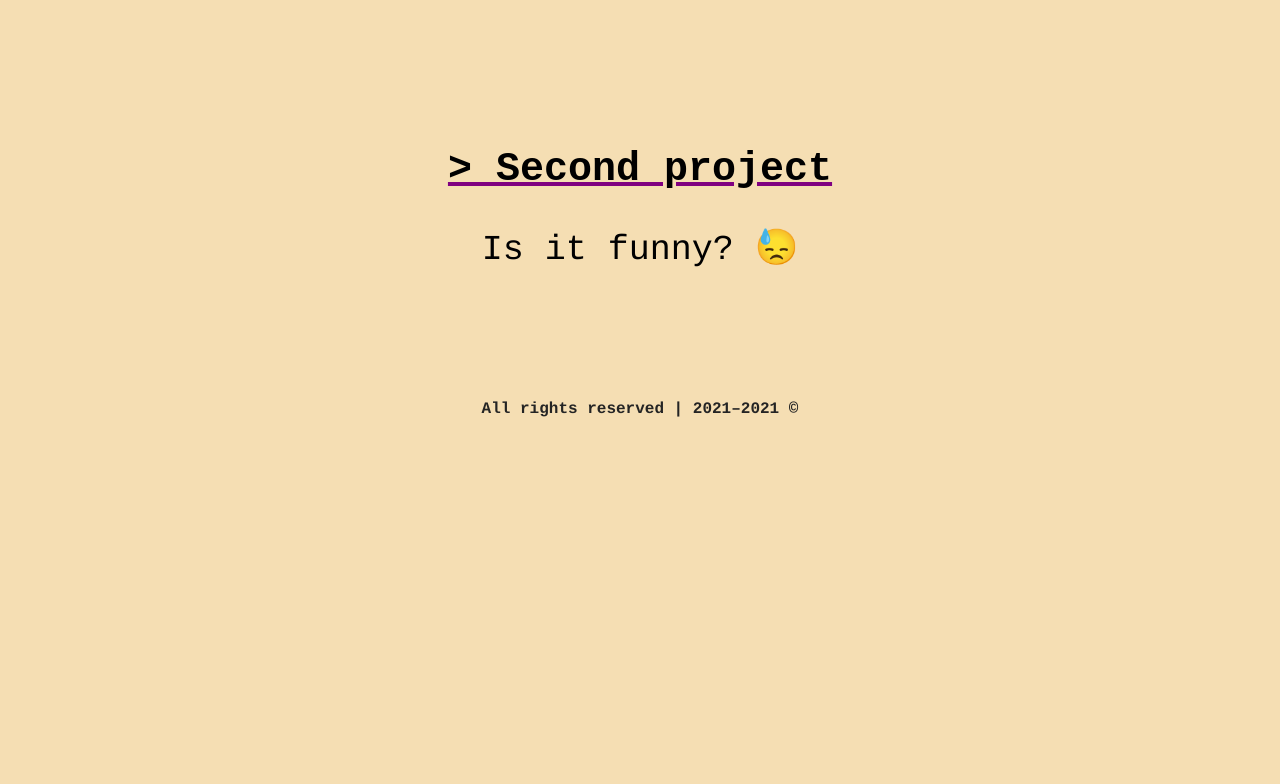
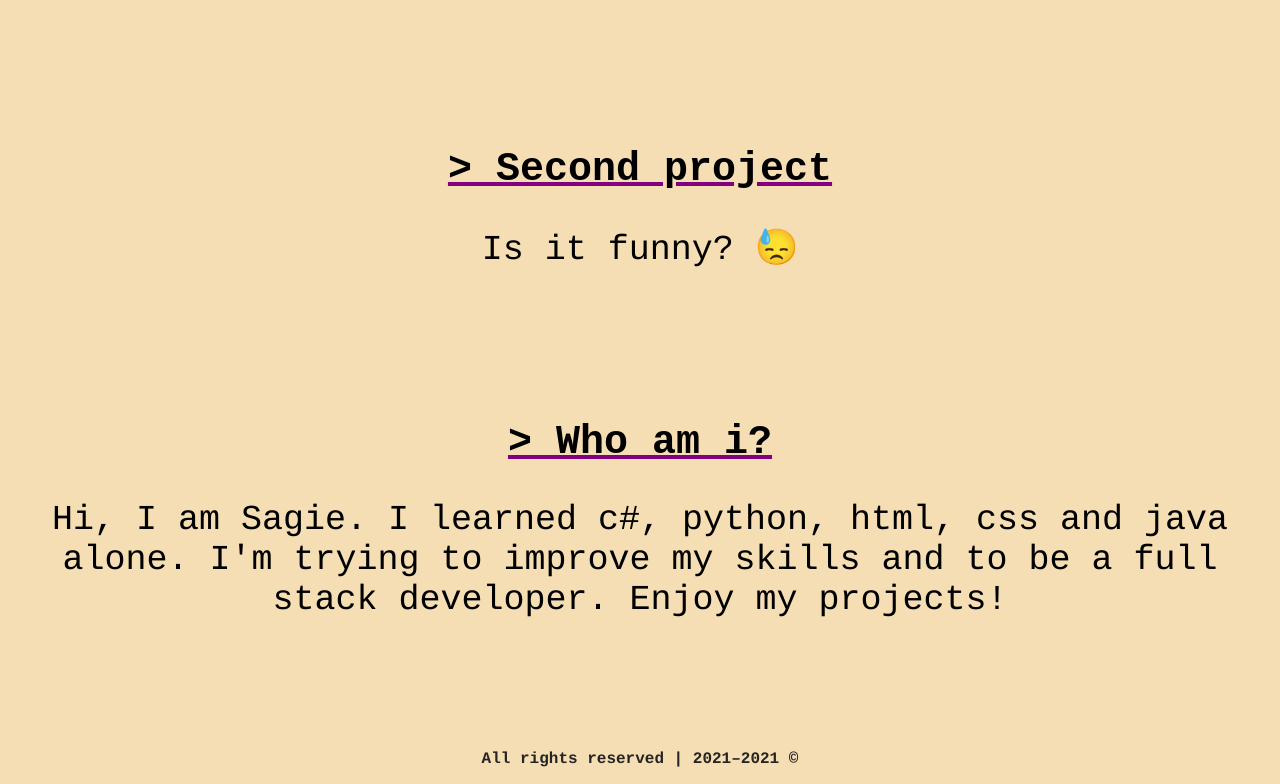
Before and after one commit to sagie111/portfolio, a plain HTML site: page index.html in a window 1280 px wide. Shown: the part 484-1268 px from the top of the page. Before the commit the page ends 918 px from the top, so only its background shows below. Drawn offline with nearby package versions, Linux system fonts and the light colour scheme.

Commit message:
Update index.html

```diff
--- a/index.html
+++ b/index.html
@@ -29,6 +29,11 @@
 
         <p>Is it funny? 😓</p>
 
+
+        <h2>> Who am i?</h2>
+
+        <p>Hi, I am Sagie. I learned c#, python, html, css and java alone. I'm trying to improve my skills and to be a full stack developer. Enjoy my projects!</p>
+
         <div class="Copyright" >
         <p>All rights reserved | 2021–2021 ©</p>
         </div>
```
